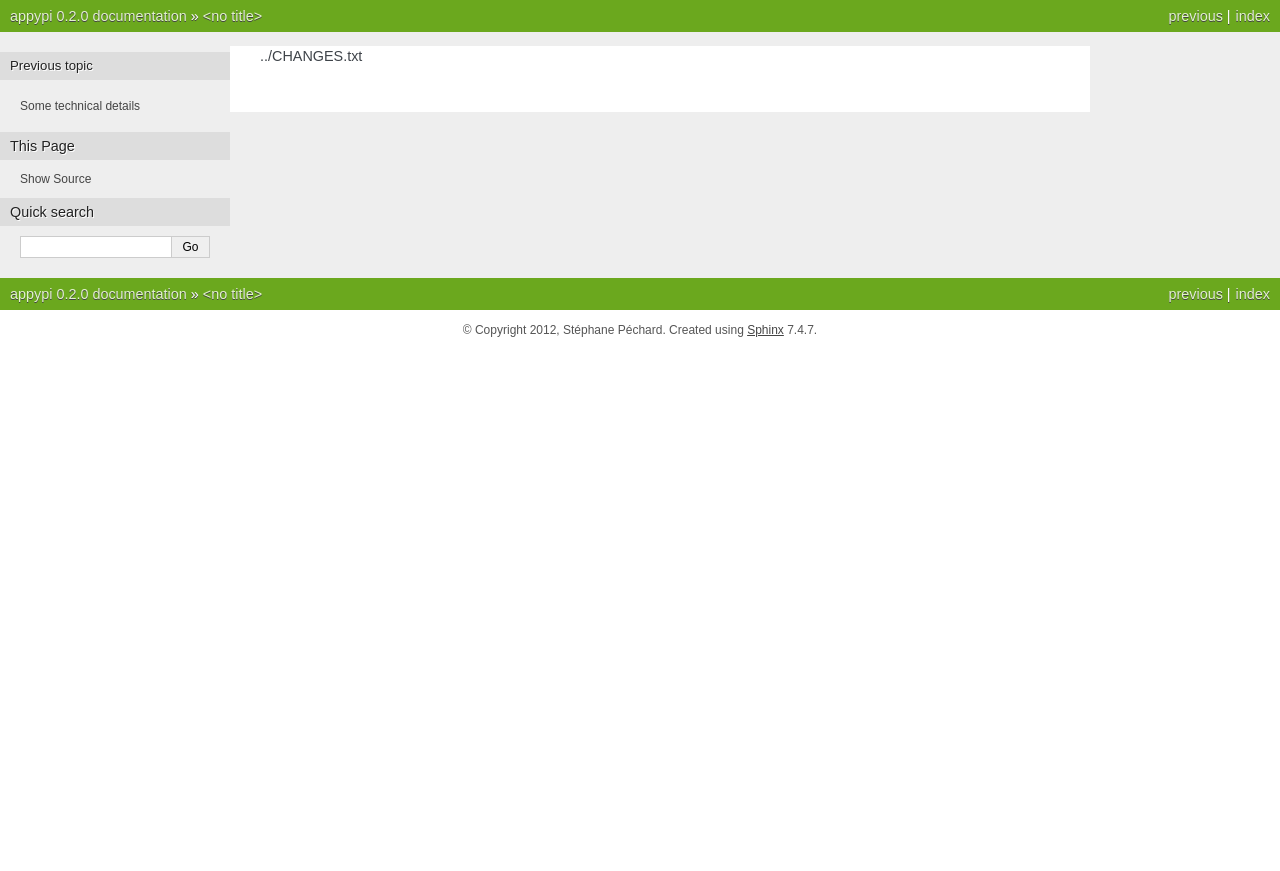
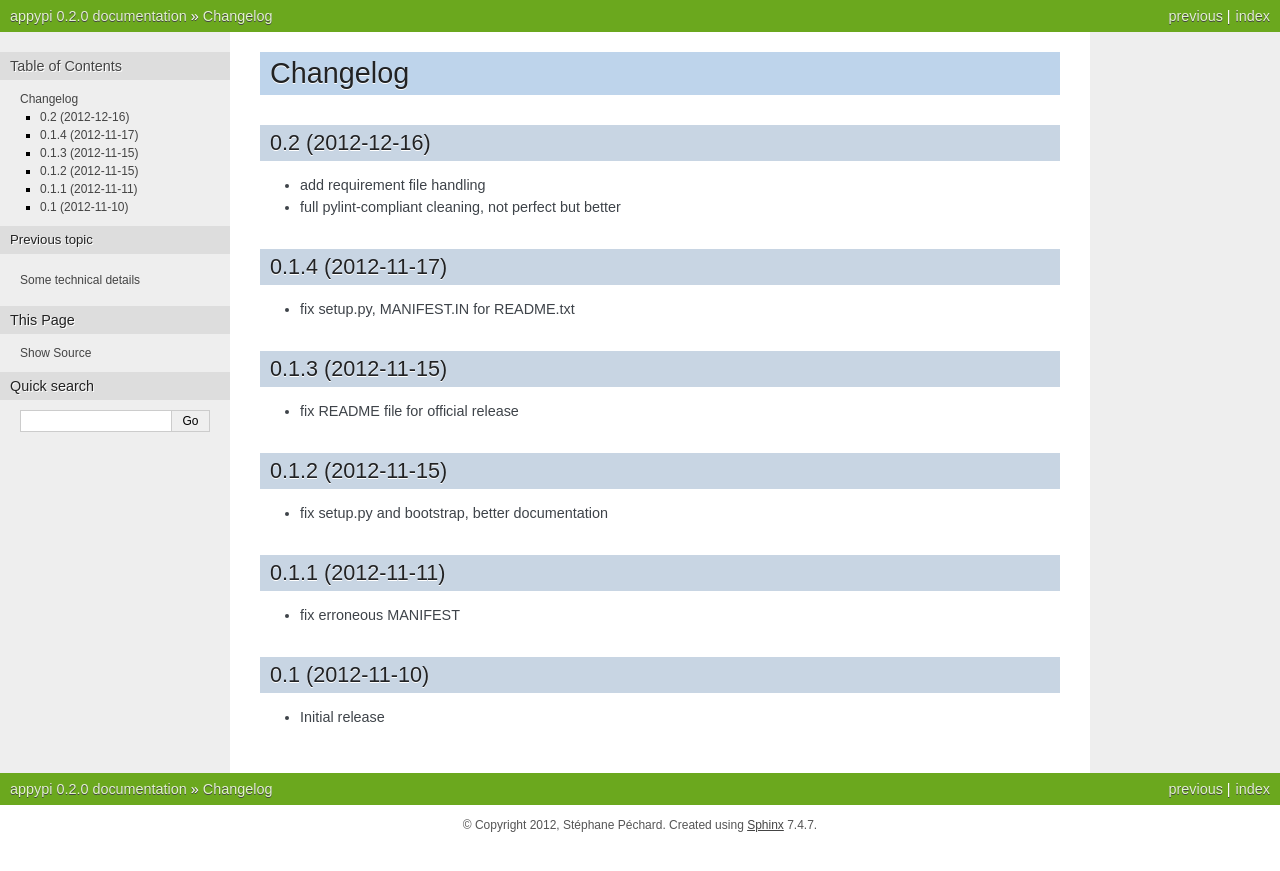
Before and after one commit to stephanepechard/appypi, a Sphinx documentation site: the page built from docs/changelog.rst, in a window 1280 px wide. Shown: the top 871 px of the page. Built offline with Sphinx 7.4.7, drawn with Linux system fonts in a browser that asks for light colours.

```diff
--- a/docs/changelog.rst
+++ b/docs/changelog.rst
@@ -1 +1,35 @@
-../CHANGES.txt
+.. _changelog-label:
+
+Changelog
+=========
+
+0.2 (2012-12-16)
+------------------
+* add requirement file handling
+* full pylint-compliant cleaning, not perfect but better
+
+
+0.1.4 (2012-11-17)
+------------------
+* fix setup.py, MANIFEST.IN for README.txt
+
+
+0.1.3 (2012-11-15)
+------------------
+* fix README file for official release
+
+
+0.1.2 (2012-11-15)
+------------------
+* fix setup.py and bootstrap, better documentation
+
+
+0.1.1 (2012-11-11)
+------------------
+* fix erroneous MANIFEST
+
+
+0.1 (2012-11-10)
+----------------
+
+* Initial release
--- a/docs/install.rst
+++ b/docs/install.rst
@@ -27,15 +27,15 @@ Usual suspects: pip and distribute
 ----------------------------------
 To install appypi for your user only, type::
 
-    $ pip install projy --user
+    $ pip install appypi --user
 
 To install appypi system-wide, just type::
 
-    $ sudo pip install projy
+    $ sudo pip install appypi
 
 If no pip available, try ``easy_install``::
 
-    $ sudo easy_install projy
+    $ sudo easy_install appypi
 
 
 Play the game
```
Also changed, not shown: 1 other file.
